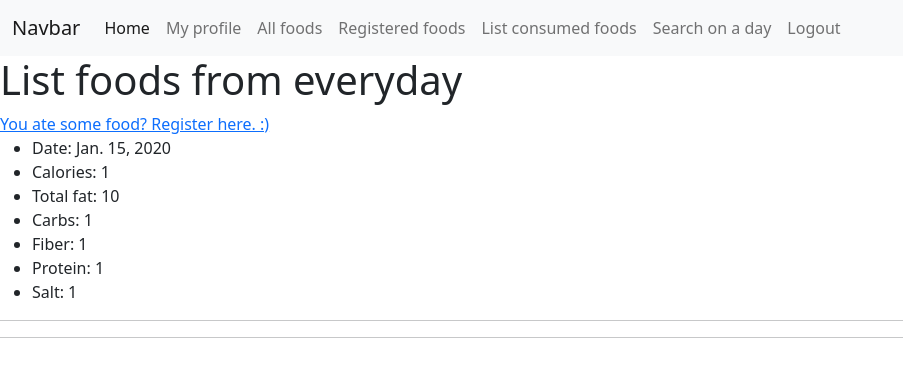
After one commit to amssdias/calorie_counter, a Django app: page /foods/food_consumed_daily/ in a window 1280 px wide. The commit adds this page. Shown: the top 377 px of the page, without its empty margins (0-903 px from the left). Run offline with Django 3.2, Linux system fonts and the light colour scheme; a user stored in the database is signed in; tables that the repository leaves empty hold one stand-in row (values such as "Sample post"); parts of the project's set-up code (start-up, migrations or seed data) failed here and were passed over.

Commit message:
feat(foods): change food consumed list view to daily user food stats list view

```diff
--- a/apps/foods/admin/__init__.py
+++ b/apps/foods/admin/__init__.py
@@ -1,3 +1,4 @@
+from apps.foods.admin.daily_user_food_nutrition import *
 from apps.foods.admin.food import *
+from apps.foods.admin.food_consumed import *
 from apps.foods.admin.registered_food import *
-from apps.foods.admin.food_consumed import *
--- a/apps/foods/models/__init__.py
+++ b/apps/foods/models/__init__.py
@@ -1,4 +1,6 @@
+from apps.foods.models.abstracts import *
+from apps.foods.models.managers import *
 from apps.foods.models.registered_food import *
 from apps.foods.models.food import Food
 from apps.foods.models.food_consumed import FoodConsumed
-from apps.foods.models.managers import *
+from apps.foods.models.daily_user_food_status import DailyUserFoodStatus
--- /dev/null
+++ b/apps/foods/models/abstracts/__init__.py
@@ -0,0 +1 @@
+from apps.foods.models.abstracts.food_nutrition import FoodNutrition
--- /dev/null
+++ b/apps/foods/models/abstracts/food_nutrition.py
@@ -0,0 +1,13 @@
+from django.db import models
+
+
+class FoodNutrition(models.Model):
+    calories = models.DecimalField(max_digits=8, decimal_places=2)
+    total_fat = models.DecimalField(default=0, max_digits=8, decimal_places=2)
+    carbs = models.DecimalField(default=0, max_digits=8, decimal_places=2)
+    fiber = models.DecimalField(default=0, max_digits=8, decimal_places=2)
+    protein = models.DecimalField(default=0, max_digits=8, decimal_places=2)
+    salt = models.DecimalField(default=0, max_digits=8, decimal_places=2)
+
+    class Meta:
+        abstract = True
--- /dev/null
+++ b/apps/foods/models/daily_user_food_status.py
@@ -0,0 +1,21 @@
+from django.db import models
+from django.utils.translation import gettext_lazy as _
+
+from apps.accounts.models import Profile
+from apps.foods.models.abstracts import FoodNutrition
+
+
+class DailyUserFoodStatus(FoodNutrition):
+    user_profile = models.ForeignKey(Profile, on_delete=models.CASCADE, related_name="daily_status")
+    date = models.DateField()
+
+    class Meta:
+        verbose_name = _("Daily User Food Status")
+        verbose_name_plural = _("Daily User Food Status")
+        ordering = ["-date"]
+        constraints = [
+            models.UniqueConstraint(fields=["user_profile", "date"], name="unique_daily_user_stats")
+        ]
+
+    def __str__(self):
+        return f"{self.user_profile.user.email} - {self.date}"
--- a/apps/foods/urls.py
+++ b/apps/foods/urls.py
@@ -13,6 +13,7 @@ from apps.foods.views import (
     FoodConsumedDetailView,
     FoodConsumedCreateView,
     FoodConsumedDeleteView,
+    DailyUserFoodStatsView,
 )
 
 
@@ -27,7 +28,8 @@ urlpatterns = [
     path("registered_foods/", RegistereFoodListView.as_view(), name="registered_foods"),
     path("delete_registered_food/<slug:slug>", RegisteredFoodDeleteView.as_view(), name="register_food_delete"),
 
-    path("food_consumed/", FoodConsumedListView.as_view(), name="food_consumed_list"),
+    path("food_consumed_daily/", DailyUserFoodStatsView.as_view(), name="food_consumed_daily_list"),
+    # path("food_consumed/", FoodConsumedListView.as_view(), name="food_consumed_list"),
     path("food_consumed/<slug:food_registered_slug>", FoodConsumedRegisteredListView.as_view(), name="registered_food_consumed_list"),
     path("food_consumed/details/<int:pk>", FoodConsumedDetailView.as_view(), name="food_consumed_detail"),
     path("food_consumed/create/", FoodConsumedCreateView.as_view(), name="food_consumed_create"),
--- a/apps/foods/views/__init__.py
+++ b/apps/foods/views/__init__.py
@@ -18,3 +18,5 @@ from apps.foods.views.food_consumed import (
     FoodConsumedCreateView,
     FoodConsumedDeleteView,
 )
+
+from apps.foods.views.daily_user_food_stats_view import DailyUserFoodStatsView
--- /dev/null
+++ b/apps/foods/views/daily_user_food_stats_view.py
@@ -0,0 +1,12 @@
+from django.views.generic.list import ListView
+
+from apps.foods.models.daily_user_food_status import DailyUserFoodStatus
+
+
+class DailyUserFoodStatsView(ListView):
+    model = DailyUserFoodStatus
+    template_name = "foods/daily_user_food_stats_list.html"
+
+    def get_queryset(self):
+        queryset = super().get_queryset()
+        return queryset.filter(user_profile=self.request.user.profile).order_by("-date")
--- a/calorie_counter/utils/__init__.py
+++ b/calorie_counter/utils/__init__.py
@@ -1 +1,2 @@
 from .celery import *
+from .rule_of_three import *
--- /dev/null
+++ b/calorie_counter/utils/rule_of_three.py
@@ -0,0 +1,2 @@
+def rule_of_three(nutrition, grams: int, weight: int) -> float:
+    return (nutrition * grams) / weight
--- a/templates/components/nav-bar.html
+++ b/templates/components/nav-bar.html
@@ -24,7 +24,7 @@
                     <a class="nav-link" href="{% url 'foods:registered_foods' %}">Registered foods</a>
                 </li>
                 <li class="nav-item">
-                    <a class="nav-link" href="{% url 'foods:food_consumed_list' %}">List consumed foods</a>
+                    <a class="nav-link" href="{% url 'foods:food_consumed_daily_list' %}">List consumed foods</a>
                 </li>
                 <li class="nav-item">
                     <a class="nav-link" href="#">Search on a day</a>
--- /dev/null
+++ b/templates/foods/daily_user_food_stats_list.html
@@ -0,0 +1,29 @@
+{% extends "base.html" %}
+{% load i18n %}
+
+{% block title %}All days{% endblock %}
+
+{% block content %}
+    <h1>List foods from everyday</h1>
+
+    {% include 'components/messages.html' with messages=messages %}
+
+    <a href="{% url 'foods:food_consumed_create' %}">You ate some food? Register here. :)</a>
+
+    {% for object in object_list %}
+
+        <ul>
+            <li>Date: {{ object.date }}</li>
+            <li>Calories: {{ object.calories|floatformat }}</li>
+            <li>Total fat: {{ object.total_fat|floatformat }}</li>
+            <li>Carbs: {{ object.carbs|floatformat }}</li>
+            <li>Fiber: {{ object.fiber|floatformat }}</li>
+            <li>Protein: {{ object.protein|floatformat }}</li>
+            <li>Salt: {{ object.salt|floatformat }}</li>
+        </ul>
+
+        <hr><hr>
+
+    {% endfor %}
+
+{% endblock %}
```
Also changed, not shown: apps/foods/admin/daily_user_food_nutrition.py (added, +8 -0 lines), apps/foods/forms/food_consumed_create_form.py (+23 -0 lines), apps/foods/models/food.py (+2 -8 lines), apps/foods/tests/urls/test_urls.py (+3 -2 lines), apps/foods/tests/views/test_food_consumed_view.py (+0 -15 lines), apps/foods/views/food_consumed.py (+15 -53 lines), templates/foods/foodconsumed_list.html (+0 -7 lines), apps/foods/migrations/0010_auto_20220527_1641.py (added).
